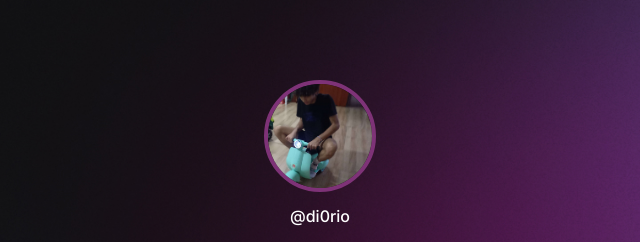
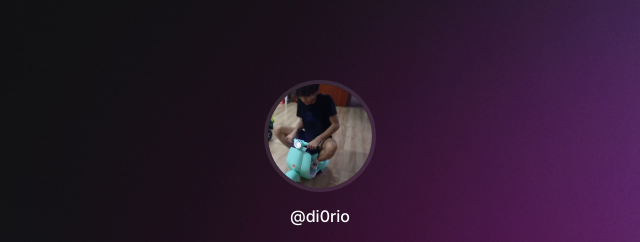
Before and after one commit to di0rio/DevLinks, a plain HTML site: page index.html in a window 1280 px wide. Shown: the top 242 px of the page, 320-960 px from the left. Drawn offline with nearby package versions, Linux system fonts and the light colour scheme.

Commit message:
ajuste borda profile

```diff
--- a/css/style.css
+++ b/css/style.css
@@ -55,7 +55,7 @@ body {
     width: 112px;
     height: 112px;
     border-radius: 50%;
-    border: 4px solid rgba(129, 52, 122, 0.973);
+    border: 4px solid rgba(255, 255, 255, 0.1);
     object-fit: cover;
 }
 
```
